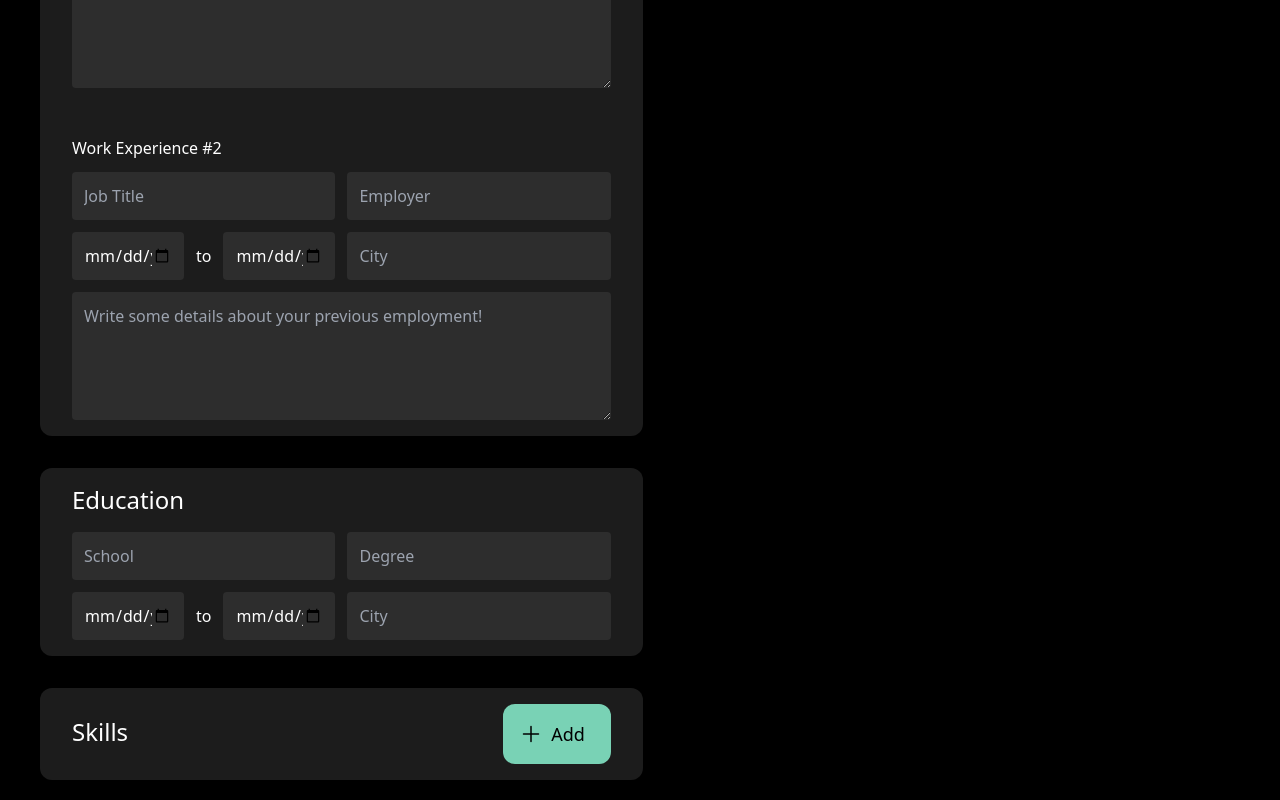
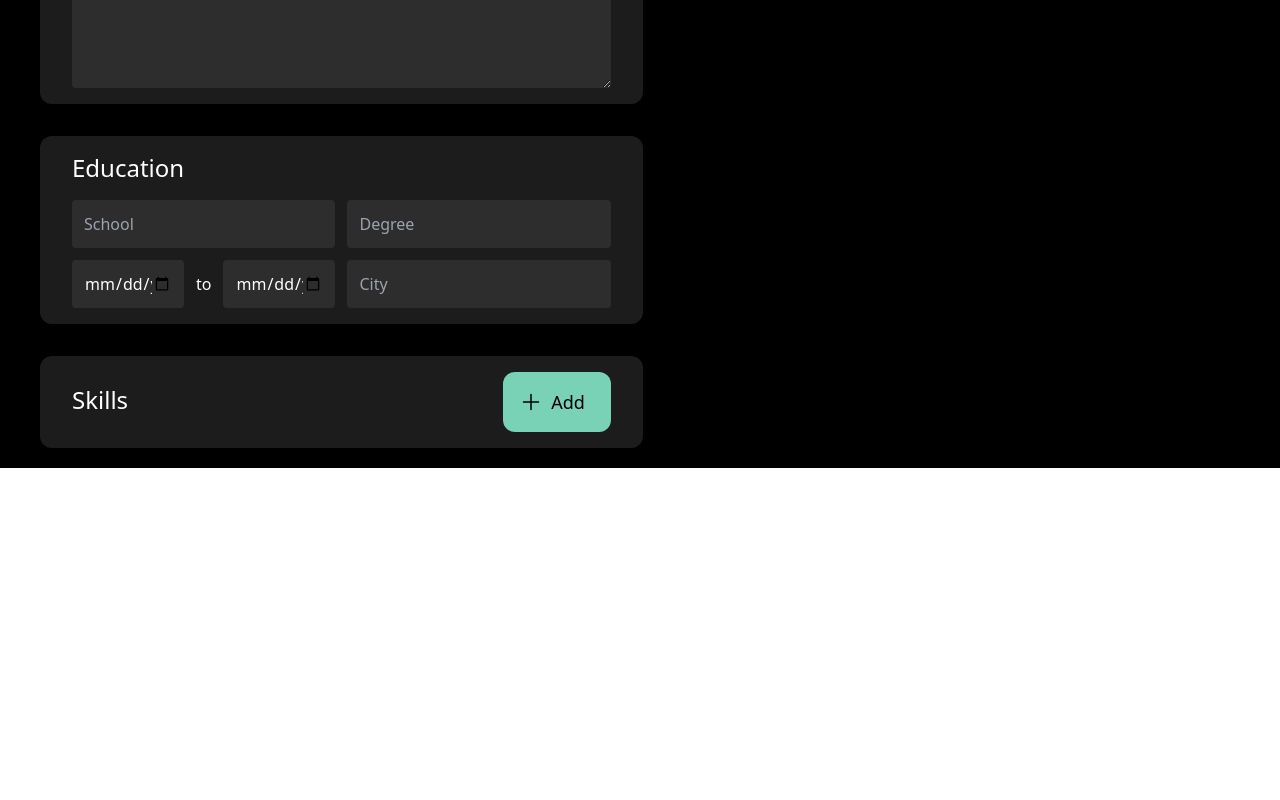
Before and after one commit to aScHEABL/cv-project, a React (Create React App) app: page / in a window 1280 px wide. Shown: the part 904-1704 px from the top of the page. After the commit the page ends 1372 px from the top, so only its background shows below. Built offline with nearby package versions, Linux system fonts and the light colour scheme.

Commit message:
update: delete one of work experience section

```diff
--- a/src/components/Employment.js
+++ b/src/components/Employment.js
@@ -36,28 +36,7 @@ const Employment = () => {
             placeholder="Write some details about your previous employment!"
             name="jobDesc_first" value={cvState.jobDesc_first}
             onChange={(e) => handleChange('jobDesc_first', e.target.value)} />
-            <br />
-            <label className="text-white col-span-2">Work Experience #2</label>
-            <input className="bg-input-box-gray h-12 rounded px-3 text-white"
-            placeholder="Job Title" name="jobTitle_second" value={cvState.jobTitle_second}
-            onChange={(e) => handleChange('jobTitle_second', e.target.value)} />
-            <input className="bg-input-box-gray h-12 rounded px-3 text-white"
-            placeholder="Employer" name="employer_second" value={cvState.employer_second}
-            onChange={(e) => handleChange('employer_second', e.target.value)} />
-            <div className="flex w-full h-fit gap-3 justify-between items-center">
-                <input type="date" className="bg-input-box-gray w-28 h-12 rounded px-3 text-white"
-                placeholder="MM/YYYY" name="startDate_second" value={cvState.startDate_second}
-                onChange={(e) => handleChange('startDate_second', e.target.value)} />
-                <label className="text-white">to</label>
-                <input type="date" className="bg-input-box-gray w-28 h-12 rounded px-3 text-white"
-                placeholder="MM/YYYY" name="endDate_second" value={cvState.endDate_second}
-                onChange={(e) => handleChange('endDate_second', e.target.value)} />
-            </div>
-            <input className="bg-input-box-gray h-12 rounded px-3 text-white" placeholder="City" />
-            <textarea className="h-32 col-span-2 text-white bg-input-box-gray rounded px-3 py-3"
-            placeholder="Write some details about your previous employment!"
-            name="jobDesc_second" value={cvState.jobDesc_second}
-            onChange={(e) => handleChange('jobDesc_second', e.target.value)} />
+
         </div>
     )
 }
```
